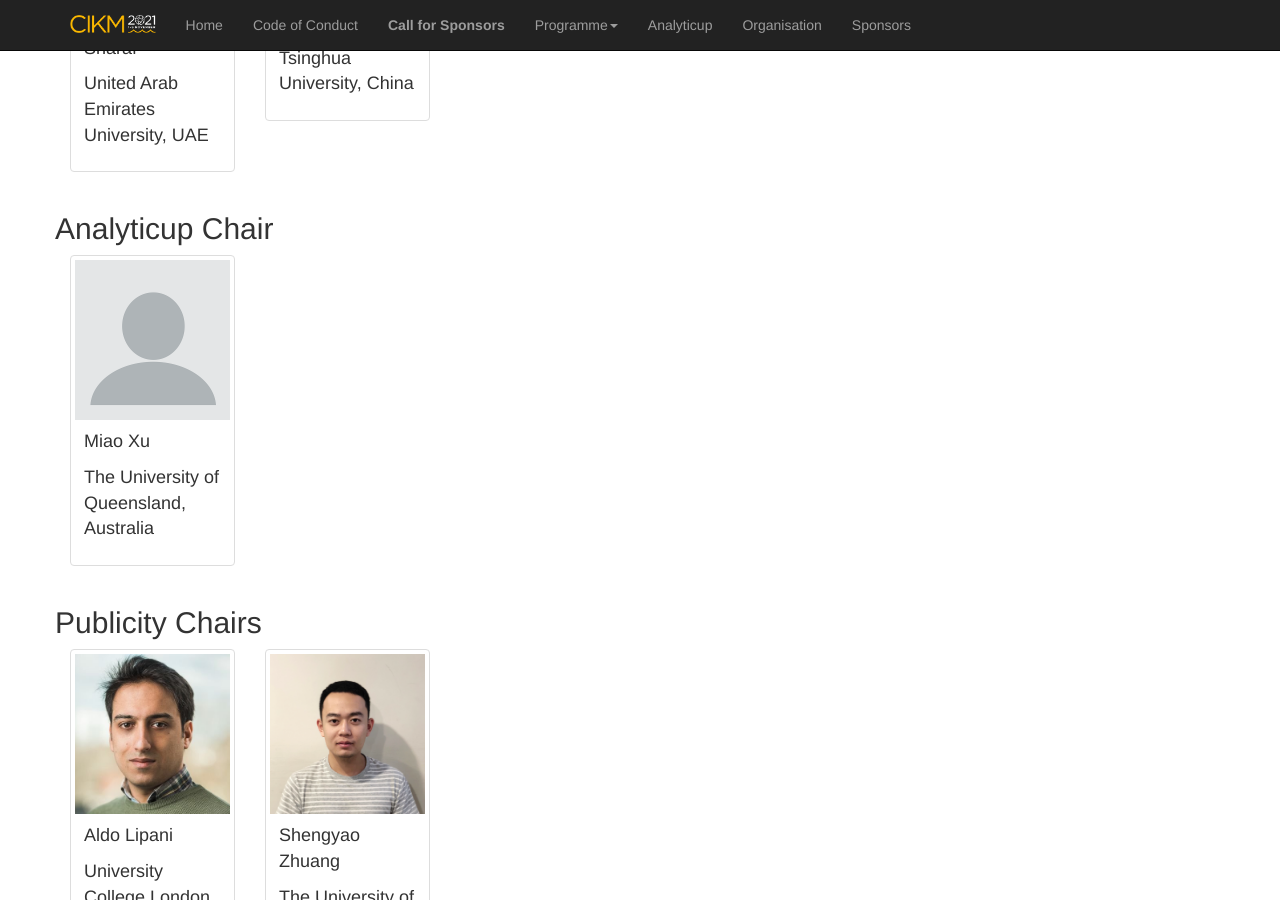
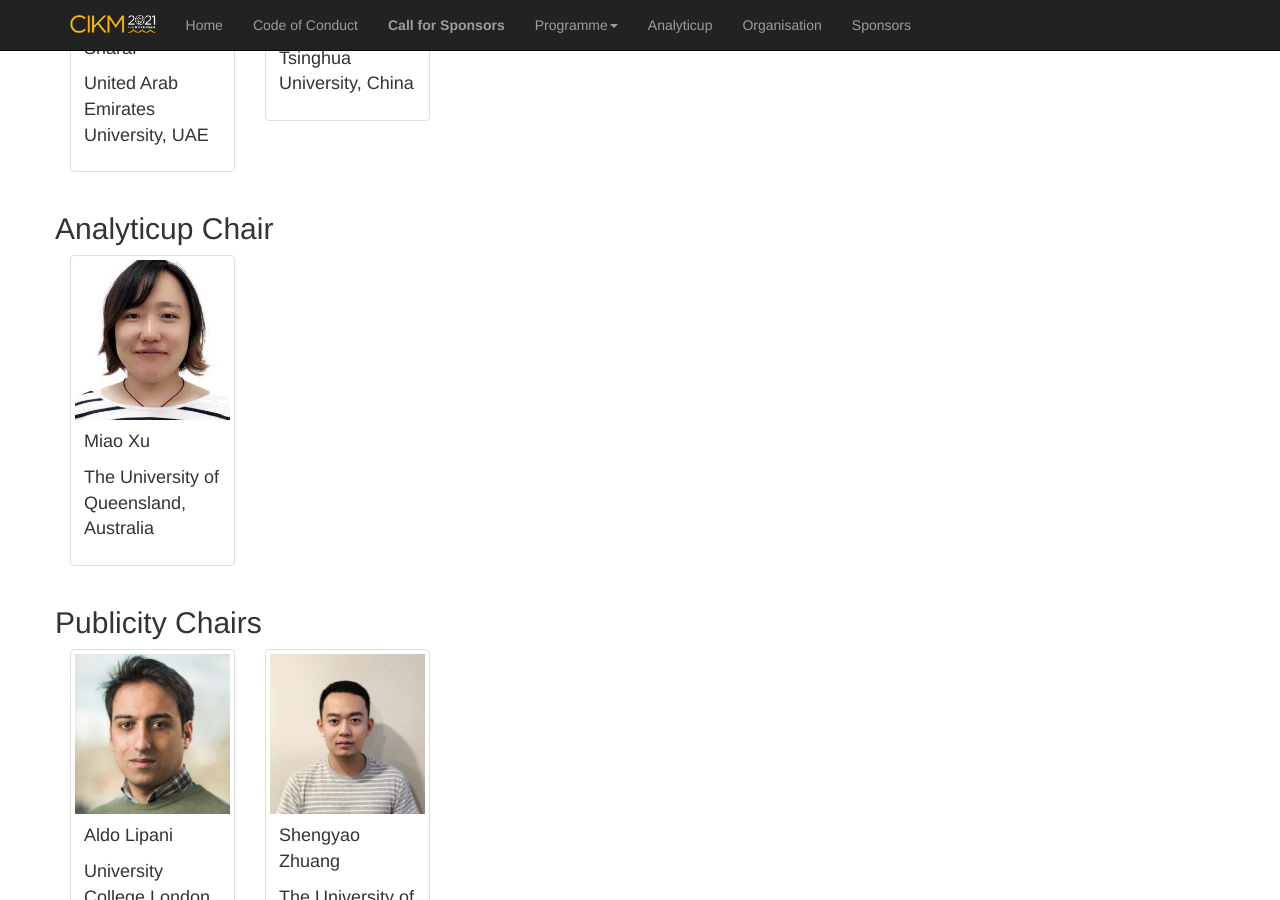
Before and after one commit to ielab/cikm2021-website, a Jekyll site: the page built from committee.md, in a window 1280 px wide and 900 px high, scrolled down 3252 px. Built offline with Jekyll 4.4.1, drawn with Linux system fonts in a browser that asks for light colours; comment, search, counter and statistics services are not loaded; our own code applies the rules of GitHub Pages for plain Markdown files.

Commit message:
Add photo for Miao.

```diff
--- a/_data/oc.yml
+++ b/_data/oc.yml
@@ -82,7 +82,7 @@ chairs:
     members:
       - name: Miao Xu
         org: The University of Queensland, Australia
-        img:
+        img: /img/oc/MiaoXu.jpg
 
   - name: Publicity Chairs
     members:
```
Also changed, not shown: img/oc/MiaoXu.jpg (added).
